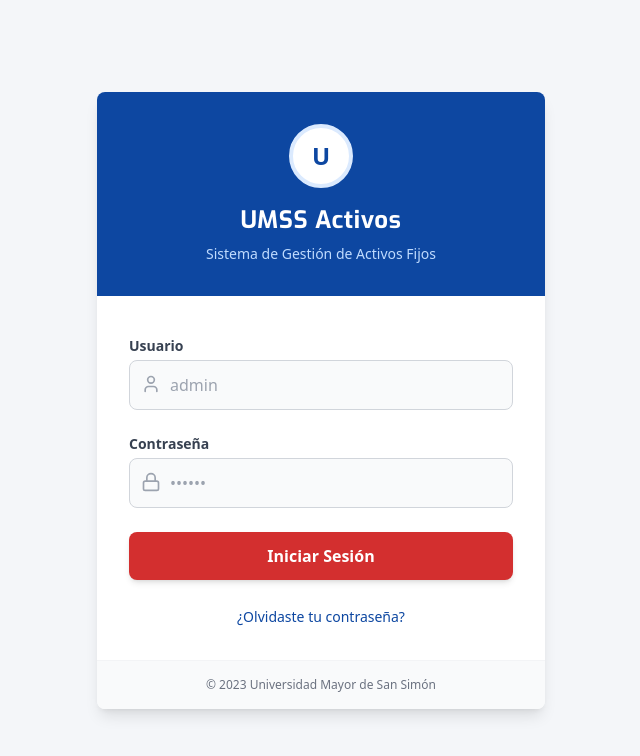
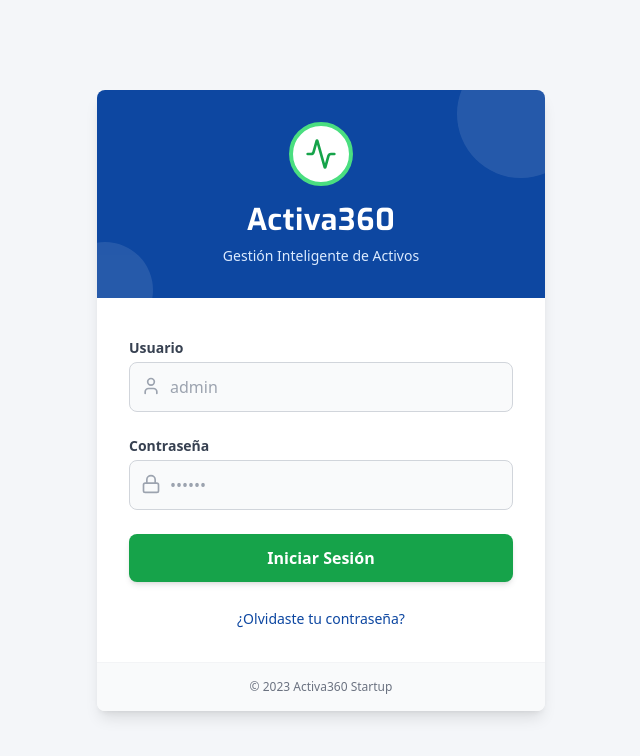
Before and after one commit to danieldas/activos-fijos, a React (Vite) app: page / in a window 1280 px wide. Shown: the top 756 px of the page, without its empty margins (319-959 px from the left). Built offline with nearby package versions, Linux system fonts and the light colour scheme.

Commit message:
Update Login.tsx

```diff
--- a/views/Login.tsx
+++ b/views/Login.tsx
@@ -1,5 +1,5 @@
 import React, { useState } from 'react';
-import { User, Lock } from 'lucide-react';
+import { User, Lock, Activity } from 'lucide-react';
 
 interface LoginProps {
   onLogin: () => void;
@@ -23,12 +23,20 @@
   return (
     <div className="min-h-screen flex items-center justify-center bg-[#f4f6f9] p-4 font-sans">
       <div className="bg-white rounded-lg shadow-lg overflow-hidden max-w-md w-full flex flex-col">
-        <div className="bg-[#0D47A1] p-8 text-center">
-           <div className="w-16 h-16 bg-white rounded-full flex items-center justify-center text-[#0D47A1] font-bold text-2xl mx-auto mb-4 border-4 border-blue-100">
-            U
-          </div>
-          <h1 className="text-2xl font-bold text-white tracking-wide font-['Exo']">UMSS Activos</h1>
-          <p className="text-blue-200 mt-2 text-sm">Sistema de Gestión de Activos Fijos</p>
+        <div className="bg-[#0D47A1] p-8 text-center relative overflow-hidden">
+           {/* Background Pattern */}
+           <div className="absolute top-0 left-0 w-full h-full opacity-10">
+             <div className="absolute right-0 top-0 w-32 h-32 bg-white rounded-full transform translate-x-10 -translate-y-10"></div>
+             <div className="absolute left-0 bottom-0 w-24 h-24 bg-white rounded-full transform -translate-x-10 translate-y-10"></div>
+           </div>
+
+           <div className="relative z-10">
+            <div className="w-16 h-16 bg-white rounded-full flex items-center justify-center text-green-600 font-bold text-2xl mx-auto mb-4 border-4 border-green-400">
+              <Activity size={32} />
+            </div>
+            <h1 className="text-3xl font-bold text-white tracking-wide font-['Exo']">Activa360</h1>
+            <p className="text-blue-100 mt-2 text-sm">Gestión Inteligente de Activos</p>
+           </div>
         </div>
 
         <div className="p-8 pt-10">
@@ -40,7 +48,7 @@
                   type="text"
                   value={username}
                   onChange={(e) => setUsername(e.target.value)}
-                  className="w-full pl-10 pr-4 py-3 bg-gray-50 border border-gray-300 rounded-lg focus:ring-2 focus:ring-[#D32F2F] focus:border-transparent outline-none transition-all"
+                  className="w-full pl-10 pr-4 py-3 bg-gray-50 border border-gray-300 rounded-lg focus:ring-2 focus:ring-green-600 focus:border-transparent outline-none transition-all"
                   placeholder="admin"
                 />
                 <User className="absolute left-3 top-3.5 text-gray-400" size={20} />
@@ -54,18 +62,18 @@
                   type="password"
                   value={password}
                   onChange={(e) => setPassword(e.target.value)}
-                  className="w-full pl-10 pr-4 py-3 bg-gray-50 border border-gray-300 rounded-lg focus:ring-2 focus:ring-[#D32F2F] focus:border-transparent outline-none transition-all"
+                  className="w-full pl-10 pr-4 py-3 bg-gray-50 border border-gray-300 rounded-lg focus:ring-2 focus:ring-green-600 focus:border-transparent outline-none transition-all"
                   placeholder="••••••"
                 />
                 <Lock className="absolute left-3 top-3.5 text-gray-400" size={20} />
               </div>
             </div>
 
-            {error && <div className="bg-red-50 text-[#D32F2F] text-sm p-3 rounded-md border border-red-100 flex items-center justify-center">{error}</div>}
+            {error && <div className="bg-red-50 text-red-600 text-sm p-3 rounded-md border border-red-100 flex items-center justify-center">{error}</div>}
 
             <button
               type="submit"
-              className="w-full bg-[#D32F2F] text-white py-3 rounded-lg font-bold hover:bg-red-800 transition-colors shadow-md transform active:scale-[0.98]"
+              className="w-full bg-green-600 text-white py-3 rounded-lg font-bold hover:bg-green-700 transition-colors shadow-md transform active:scale-[0.98]"
             >
               Iniciar Sesión
             </button>
@@ -76,7 +84,7 @@
           </form>
         </div>
         <div className="bg-gray-50 p-4 text-center border-t border-gray-100">
-          <p className="text-xs text-gray-500">© 2023 Universidad Mayor de San Simón</p>
+          <p className="text-xs text-gray-500">© 2023 Activa360 Startup</p>
         </div>
       </div>
     </div>
```
